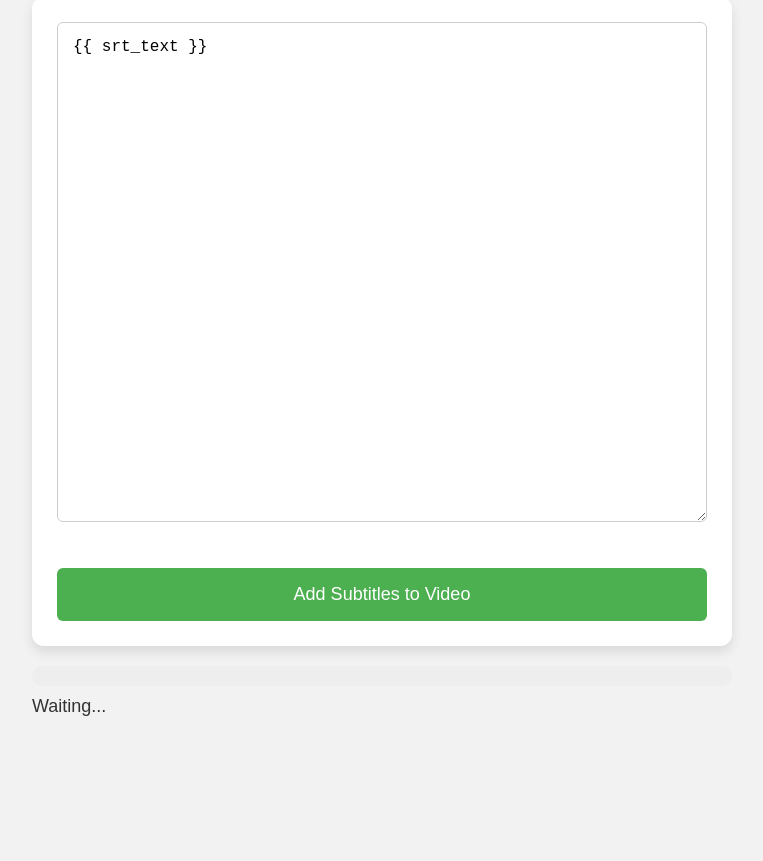
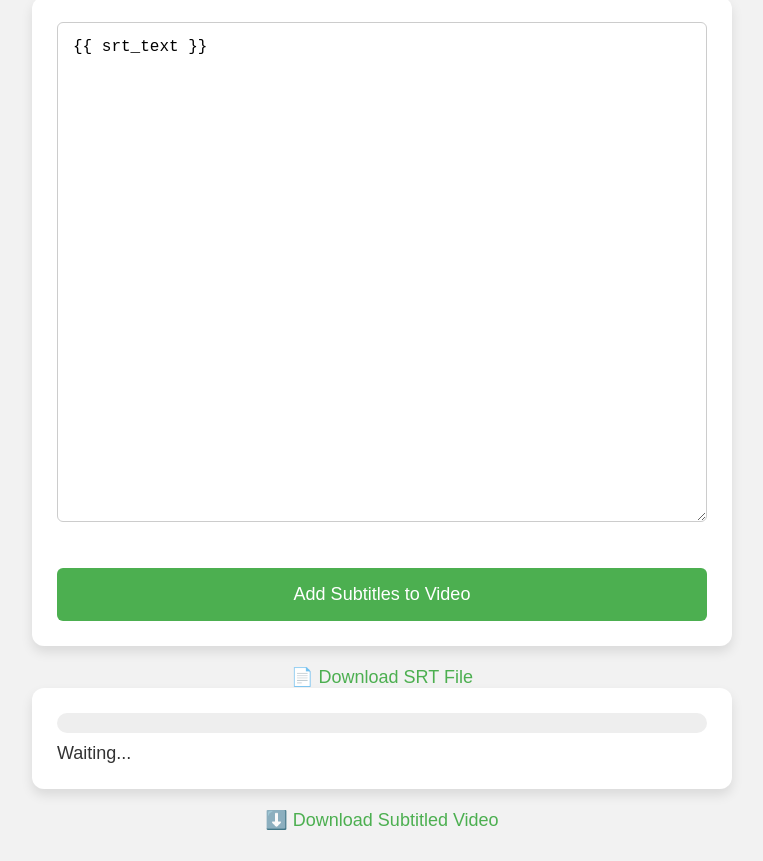
Before and after one commit to Hamza123455/flask-subtitles, a plain HTML site: page templates/edit.html in a window 1280 px wide. Shown: the part 99-960 px from the top of the page, without its empty margins (258-1021 px from the left). Before the commit the page ends 846 px from the top, so only its background shows below. Drawn offline with Linux system fonts and the light colour scheme.

Commit message:
Update edit.html

```diff
--- a/templates/edit.html
+++ b/templates/edit.html
@@ -1,6 +1,9 @@
+<!-- edit.html -->
 <!DOCTYPE html>
 <html>
 <head>
+  <meta charset="UTF-8">
+  <meta name="viewport" content="width=device-width, initial-scale=1.0">
   <title>Edit Subtitles</title>
   <style>
     body {
@@ -20,7 +23,7 @@
       font-size: 26px;
     }
 
-    form {
+    form, #progress-container {
       width: 100%;
       max-width: 700px;
       background-color: #fff;
@@ -58,12 +61,6 @@
       background-color: #45a049;
     }
 
-    #progress-container {
-      width: 100%;
-      max-width: 700px;
-      margin-top: 20px;
-    }
-
     #progress-bar-bg {
       background: #eee;
       border-radius: 10px;
@@ -83,12 +80,13 @@
       color: #333;
     }
 
-    #download-link {
-      display: none;
+    #download-link, .download-btn {
+      display: block;
       margin-top: 20px;
       font-size: 18px;
       color: #4CAF50;
       text-decoration: none;
+      text-align: center;
     }
 
     @media (max-width: 600px) {
@@ -106,7 +104,8 @@
     <button type="submit">Add Subtitles to Video</button>
   </form>
 
-  <!-- Progress bar and text -->
+  <a href="/download_srt" download class="download-btn">📄 Download SRT File</a>
+
   <div id="progress-container">
     <div id="progress-bar-bg">
       <div id="progress"></div>
@@ -114,7 +113,6 @@
     <div id="progress-text">Waiting...</div>
   </div>
 
-  <!-- Download link -->
   <a id="download-link" href="/download" download>⬇️ Download Subtitled Video</a>
 
   <script>
```
